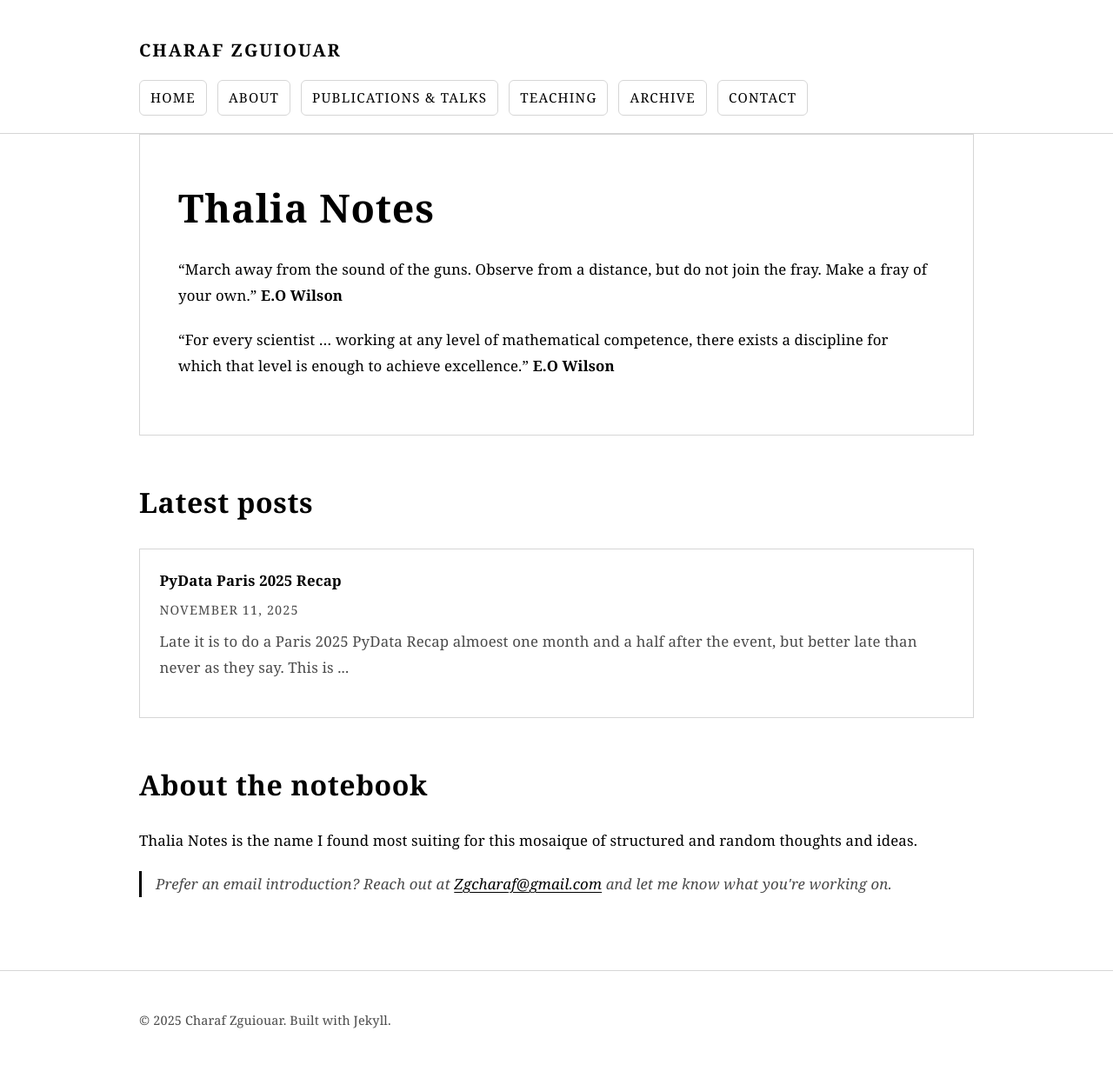
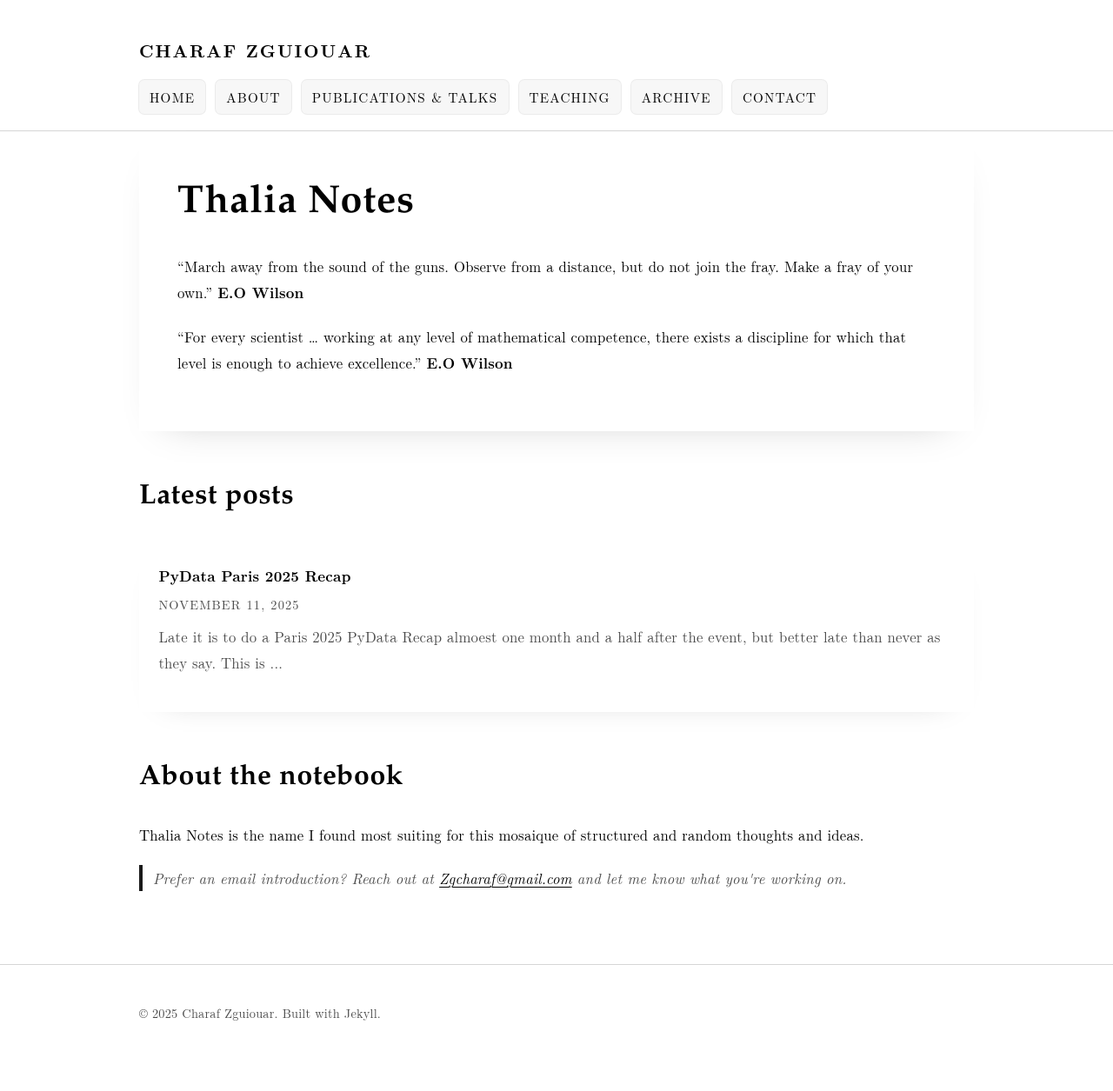
Before and after one commit to zgcharaf/zgcharaf.github.io, a Jekyll site: the page built from index.html, in a window 1280 px wide. Shown: the whole page at 87% size. Built offline with Jekyll 4.4.1, drawn with Linux system fonts in a browser that asks for light colours.

Commit message:
Refresh typography and borderless styling

```diff
--- a/assets/css/main.css
+++ b/assets/css/main.css
@@ -12,8 +12,8 @@
   --accent-red: #000000;
   --accent-yellow: #000000;
   --code-bg: #f3f3f3;
-  --shadow-soft: none;
-  --shadow-card: none;
+  --shadow-soft: 0 18px 45px -32px rgba(0, 0, 0, 0.25);
+  --shadow-card: 0 14px 36px -32px rgba(0, 0, 0, 0.28);
 }
 
 * {
@@ -25,7 +25,7 @@ body {
   min-height: 100vh;
   background: var(--page-bg);
   color: var(--ink);
-  font-family: 'Georgia', 'Times New Roman', serif;
+  font-family: 'Latin Modern Roman', 'CMU Serif', 'Palatino Linotype', 'Book Antiqua', 'Times New Roman', serif;
   font-size: 1.05rem;
   line-height: 1.8;
   letter-spacing: 0.01em;
@@ -60,7 +60,7 @@ body {
 
 .site-header {
   background: transparent;
-  border-bottom: 1px solid var(--rule);
+  box-shadow: inset 0 -1px 0 var(--rule);
   padding-bottom: 0.5rem;
 }
 
@@ -96,15 +96,16 @@ body {
   text-decoration: none;
   padding: 0.35rem 0.75rem;
   border-radius: 6px;
-  border: 1px solid var(--rule);
-  background: var(--surface);
-  transition: background 150ms ease, color 150ms ease;
+  background: var(--surface-soft);
+  box-shadow: 0 0 0 1px rgba(0, 0, 0, 0.08);
+  transition: background 150ms ease, color 150ms ease, box-shadow 150ms ease;
 }
 
 .site-nav a:hover,
 .site-nav a:focus {
   color: var(--accent-blue);
-  background: var(--surface-soft);
+  background: var(--surface);
+  box-shadow: 0 0 0 1px rgba(0, 0, 0, 0.15);
 }
 
 @media (max-width: 720px) {
@@ -133,7 +134,7 @@ body {
 }
 
 .site-footer {
-  border-top: 1px solid var(--rule);
+  box-shadow: inset 0 1px 0 var(--rule);
   padding: 1.5rem 0 3rem;
   font-size: 0.9rem;
   color: var(--muted);
@@ -163,7 +164,7 @@ h1,
 h2,
 h3,
 h4 {
-  font-family: 'Merriweather', 'Georgia', serif;
+  font-family: 'STIX Two Text', 'Palatino Linotype', 'Book Antiqua', 'Times New Roman', serif;
   font-weight: 700;
   letter-spacing: 0.02em;
   color: var(--ink);
@@ -223,32 +224,35 @@ strong {
   border-radius: 8px;
   font-weight: 700;
   text-decoration: none;
-  border: 1px solid var(--ink);
   color: var(--ink);
   background: var(--surface);
-  transition: background 150ms ease, color 150ms ease;
+  box-shadow: 0 0 0 1px rgba(0, 0, 0, 0.12);
+  transition: background 150ms ease, color 150ms ease, box-shadow 150ms ease;
 }
 
 .btn-primary {
   background: var(--ink);
   color: var(--surface);
+  box-shadow: 0 4px 16px -10px rgba(0, 0, 0, 0.45);
 }
 
 .btn-primary:hover,
 .btn-primary:focus {
   color: var(--surface);
   background: var(--accent-blue-soft);
+  box-shadow: 0 6px 18px -10px rgba(0, 0, 0, 0.5);
 }
 
 .btn-ghost {
-  border-color: var(--ink);
   color: var(--ink);
   background: var(--surface);
+  box-shadow: 0 0 0 1px rgba(0, 0, 0, 0.18);
 }
 
 .btn-ghost:hover,
 .btn-ghost:focus {
   background: var(--surface-soft);
+  box-shadow: 0 0 0 1px rgba(0, 0, 0, 0.28);
 }
 
 em {
@@ -258,14 +262,15 @@ em {
 blockquote {
   margin: 2rem 0;
   padding-left: 1.25rem;
-  border-left: 3px solid var(--ink);
+  box-shadow: inset 0.25rem 0 0 var(--accent-blue-soft);
   font-style: italic;
   color: var(--muted);
 }
 
 hr {
   border: none;
-  border-top: 1px solid var(--rule);
+  height: 1px;
+  background: linear-gradient(90deg, transparent, var(--rule), transparent);
   margin: 3rem 0;
 }
 
@@ -281,25 +286,25 @@ li + li {
 
 table {
   width: 100%;
-  border-collapse: collapse;
   margin: 2rem 0;
   background: var(--surface);
 }
 
 table th,
 table td {
-  border: 1px solid var(--rule);
   padding: 0.65rem 0.8rem;
   text-align: left;
+  box-shadow: inset 0 -1px 0 var(--rule);
 }
 
 table th {
   font-weight: 600;
   color: var(--ink);
+  box-shadow: inset 0 -2px 0 var(--rule);
 }
 
 code {
-  font-family: 'Source Sans 3', 'IBM Plex Mono', 'SFMono-Regular', Consolas, 'Liberation Mono', monospace;
+  font-family: 'Latin Modern Mono', 'TeX Gyre Cursor', 'Source Code Pro', 'SFMono-Regular', Consolas, 'Liberation Mono', monospace;
   font-size: 0.95rem;
   padding: 0.1rem 0.35rem;
   background: var(--code-bg);
@@ -307,7 +312,7 @@ code {
 }
 
 pre {
-  font-family: 'Source Sans 3', 'IBM Plex Mono', 'SFMono-Regular', Consolas, 'Liberation Mono', monospace;
+  font-family: 'Latin Modern Mono', 'TeX Gyre Cursor', 'Source Code Pro', 'SFMono-Regular', Consolas, 'Liberation Mono', monospace;
   font-size: 0.95rem;
   background: var(--code-bg);
   padding: 1rem;
@@ -323,13 +328,12 @@ pre code {
 .post {
   background: var(--surface);
   padding: 3rem 2.5rem;
-  border: 1px solid var(--rule);
   box-shadow: var(--shadow-soft);
   border-radius: 0;
 }
 
 .post-header {
-  border-bottom: 1px solid var(--rule);
+  box-shadow: inset 0 -1px 0 var(--rule);
   padding-bottom: 1.5rem;
   margin-bottom: 2.5rem;
 }
@@ -367,19 +371,19 @@ pre code {
 .post-footer {
   margin-top: 3rem;
   padding-top: 1.5rem;
-  border-top: 1px solid var(--rule);
+  box-shadow: inset 0 1px 0 var(--rule);
 }
 
 
 .masthead {
   text-align: center;
-  border-bottom: 1px solid var(--rule);
+  box-shadow: inset 0 -1px 0 var(--rule);
   padding: 1.25rem 0 1.75rem;
   margin-top: 1.5rem;
 }
 
 .masthead .masthead-brand {
-  font-family: 'Merriweather', 'Georgia', serif;
+  font-family: 'STIX Two Text', 'Palatino Linotype', 'Book Antiqua', 'Times New Roman', serif;
   font-size: clamp(2.1rem, 4vw, 2.7rem);
   letter-spacing: 0.08em;
   text-transform: uppercase;
@@ -395,7 +399,6 @@ pre code {
 
 .home-lede {
   background: var(--surface);
-  border: 1px solid var(--rule);
   padding: 2.75rem;
   border-radius: 0;
   box-shadow: var(--shadow-soft);
@@ -415,7 +418,7 @@ pre code {
 }
 
 .lede-aside {
-  border-left: 2px solid var(--rule);
+  box-shadow: inset 0.2rem 0 0 var(--rule);
   padding-left: 1.25rem;
 }
 
@@ -436,7 +439,7 @@ pre code {
 
 .lede-aside li {
   padding: 0.35rem 0;
-  border-bottom: 1px solid var(--rule);
+  box-shadow: inset 0 -1px 0 var(--rule);
   font-size: 0.98rem;
 }
 
@@ -474,15 +477,14 @@ pre code {
   background: var(--surface);
   padding: 1.35rem 1.4rem;
   border-radius: 0;
-  border: 1px solid var(--rule);
   box-shadow: var(--shadow-card);
-  transition: background 150ms ease, border-color 150ms ease;
+  transition: background 150ms ease, box-shadow 150ms ease;
 }
 
 .post-list li:hover,
 .post-list li:focus-within {
   background: var(--surface-soft);
-  border-color: var(--ink);
+  box-shadow: 0 10px 26px -24px rgba(0, 0, 0, 0.35);
 }
 
 .post-list a {
@@ -518,7 +520,7 @@ pre code {
 }
 
 .note {
-  border-left: 3px solid var(--ink);
+  box-shadow: inset 0.25rem 0 0 var(--accent-blue-soft);
   padding-left: 1rem;
   color: var(--muted);
   font-style: italic;
@@ -532,7 +534,7 @@ pre code {
 
 .quote {
   padding: 1rem 0;
-  border-top: 1px solid var(--rule);
+  box-shadow: inset 0 1px 0 var(--rule);
   color: var(--muted);
   font-style: italic;
 }
@@ -546,7 +548,6 @@ pre code {
   background: var(--surface);
   border-radius: 0;
   padding: 2.5rem;
-  border: 1px solid var(--rule);
   box-shadow: var(--shadow-card);
 }
 
@@ -584,9 +585,8 @@ pre code {
   }
 
   .lede-aside {
-    border-left: none;
     padding-left: 0;
-    border-top: 2px solid var(--rule);
+    box-shadow: inset 0 2px 0 var(--rule);
     margin-top: 1.5rem;
     padding-top: 1rem;
   }
```
